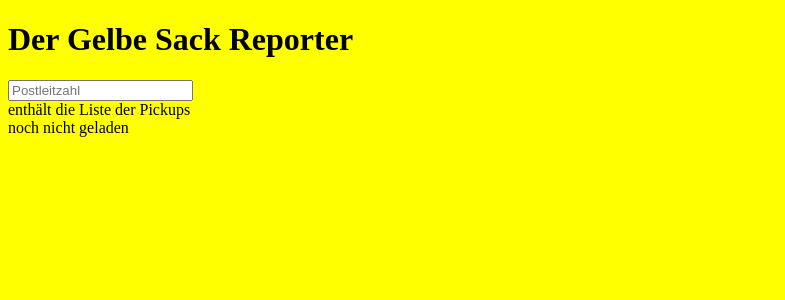
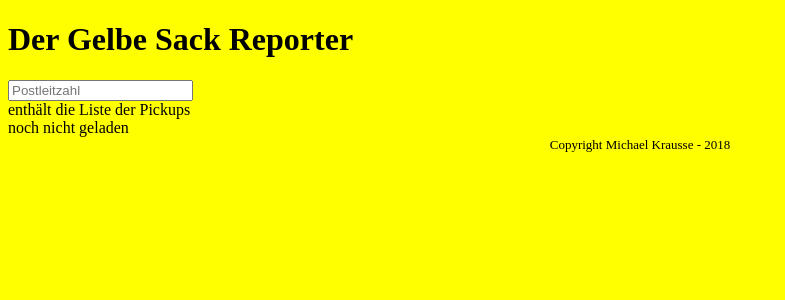
Before and after one commit to ehmkah/gelber_sack_reporter, a React (Vite) app in the folder webapp/: page / in a window 1280 px wide. Shown: the top 300 px of the page, without its empty margins (0-785 px from the left). Built offline with nearby package versions, Linux system fonts and the light colour scheme.

Commit message:
copyright information

```diff
--- a/webapp/src/index.html
+++ b/webapp/src/index.html
@@ -11,9 +11,9 @@
 <body>
  <div id="root">not rendered</div>
  <script src="App.tsx"></script>
-<script>
 
-
-</script>
+<div class="copyright">
+    Copyright Michael Krausse - 2018
+</div>
 </body>
 </html>
--- a/webapp/src/style.css
+++ b/webapp/src/style.css
@@ -1,3 +1,8 @@
 body {
   background-color: yellow;
 }
+
+div.copyright {
+    text-align: center;
+    font-size: 13px;
+}
```
